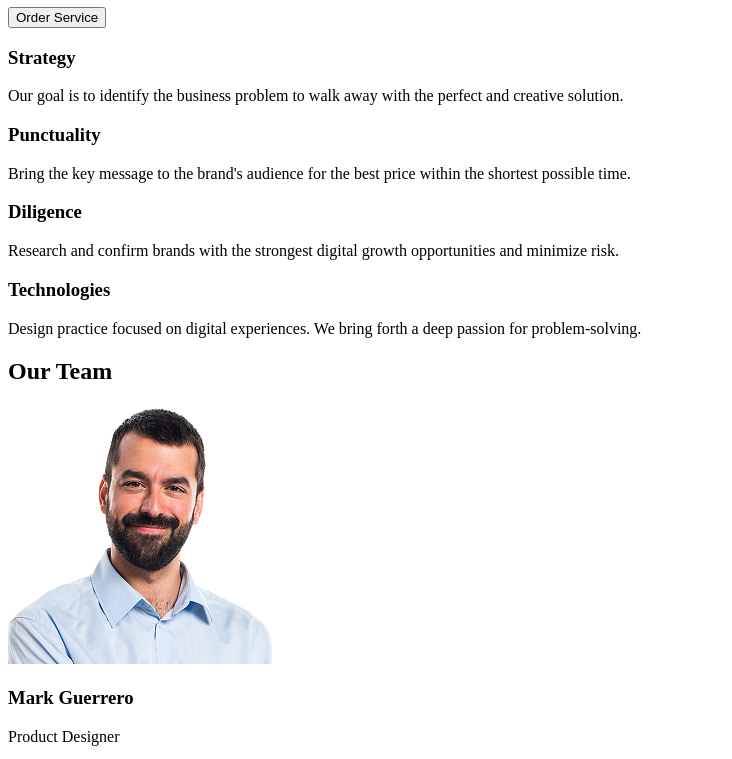
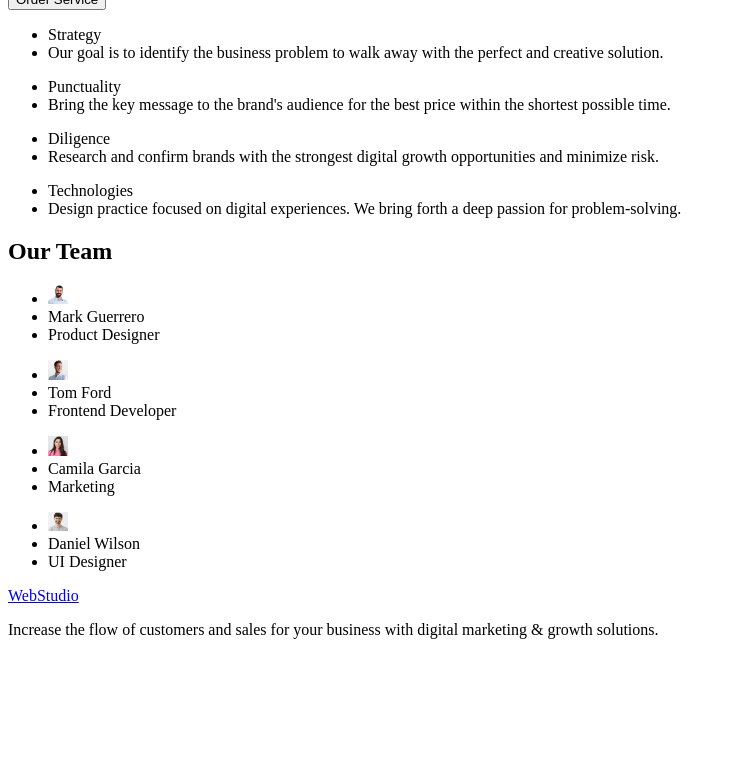
Before and after one commit to Ellhen/goit-markup-hw-01, a plain HTML site: page index.html in a window 1280 px wide. Shown: the part 221-980 px from the top of the page, without its empty margins (0-732 px from the left). After the commit the page ends 876 px from the top, so only its background shows below. Drawn offline with Linux system fonts and the light colour scheme.

Commit message:
Update code

```diff
--- a/index.html
+++ b/index.html
@@ -16,71 +16,76 @@
                 </ul>
             </nav>
             <address>
-                <li><a href="mailto:info@devstudio.com">info@devstudio.com</a></li>
-                <li><a href="tel:+110001111111	">+11 (000) 111-11-11</a></li>
+                <a href="mailto:info@devstudio.com">info@devstudio.com</a>
+                <a href="tel:+110001111111">+11 (000) 111-11-11</a>
             </address>
         </header>
         <main>
             <h1>Effective Solutions for Your Business</h1>
             <button type="button">Order Service</button>
 
-            <div class="container">
-                <div>
-                    <h3>Strategy</h3>
-                    <p>
-                        Our goal is to identify the business problem to walk
-                        away with the perfect and creative solution.
-                    </p>
-                </div>
-                <div>
-                    <h3>Punctuality</h3>
-                    <p>
-                        Bring the key message to the brand's audience for the
-                        best price within the shortest possible time.
-                    </p>
-                </div>
-                <div>
-                    <h3>Diligence</h3>
-                    <p>
+            <ul>
+                <li>Strategy</li>
+                <li>
+                    Our goal is to identify the business problem to walk away
+                    with the perfect and creative solution.
+                </li>
+            </ul>
+            <ul>
+                <li>Punctuality</li>
+                <li>
+                    Bring the key message to the brand's audience for the best
+                    price within the shortest possible time.
+                </li>
+            </ul>
+            <ul>
+                <li>Diligence</li>
+                <li>
                     Research and confirm brands with the strongest digital
                     growth opportunities and minimize risk.
-                    </p>
-                </div>
-                <div>
-                    <h3>Technologies</h3>
-                    <p>
+                </li>
+            </ul>
+            <ul>
+                <li>Technologies</li>
+                <li>
                     Design practice focused on digital experiences. We bring
                     forth a deep passion for problem-solving.
-                    </p>
-                </div>
-            </div>
+                </li>
+            </ul>
 
             <h2>Our Team</h2>
-            <div class="container team">
-                <div>
-                    <img src="images/img.jpg" alt="" />
-                    <h3>Mark Guerrero</h3>
-                    <p>Product Designer</p>
-                </div>
-                <div>
-                    <img src="images/img2.jpg" alt="" />
-                    <h3>Tom Ford</h3>
-                    <p>Frontend Developer</p>
-                </div>
-                <div>
-                    <img src="images/img3.jpg" alt="" />
-                    <h3>Camila Garcia</h3>
-                    <p>Marketing</p>
-                </div>
-                <div>
-                    <img src="images/img4.jpg" alt="" />
-                    <h3>Daniel Wilson</h3>
-                    <p>UI Designer</p>
-                </div>
-            </div>
+
+            <ul>
+                <li>
+                    <img src="images/img.jpg" alt="" width="20" />
+                </li>
+                <li>Mark Guerrero</li>
+                <li>Product Designer</li>
+            </ul>
+            <ul>
+                <li>
+                    <img src="images/img2.jpg" alt="" width="20" />
+                </li>
+                <li>Tom Ford</li>
+                <li>Frontend Developer</li>
+            </ul>
+            <ul>
+                <li>
+                    <img src="images/img3.jpg" alt="" width="20" />
+                </li>
+                <li>Camila Garcia</li>
+                <li>Marketing</li>
+            </ul>
+            <ul>
+                <li>
+                    <img src="images/img4.jpg" alt="" width="20" />
+                </li>
+                <li>Daniel Wilson</li>
+                <li>UI Designer</li>
+            </ul>
         </main>
         <footer>
-            <a href="#"><span>WEB</span>STUDIO</a>
+            <a href="./index.html">WebStudio</a>
             <p>
                 Increase the flow of customers and sales for your business with
                 digital marketing & growth solutions.
```
Lines whose indentation alone changed are shown as unchanged.
